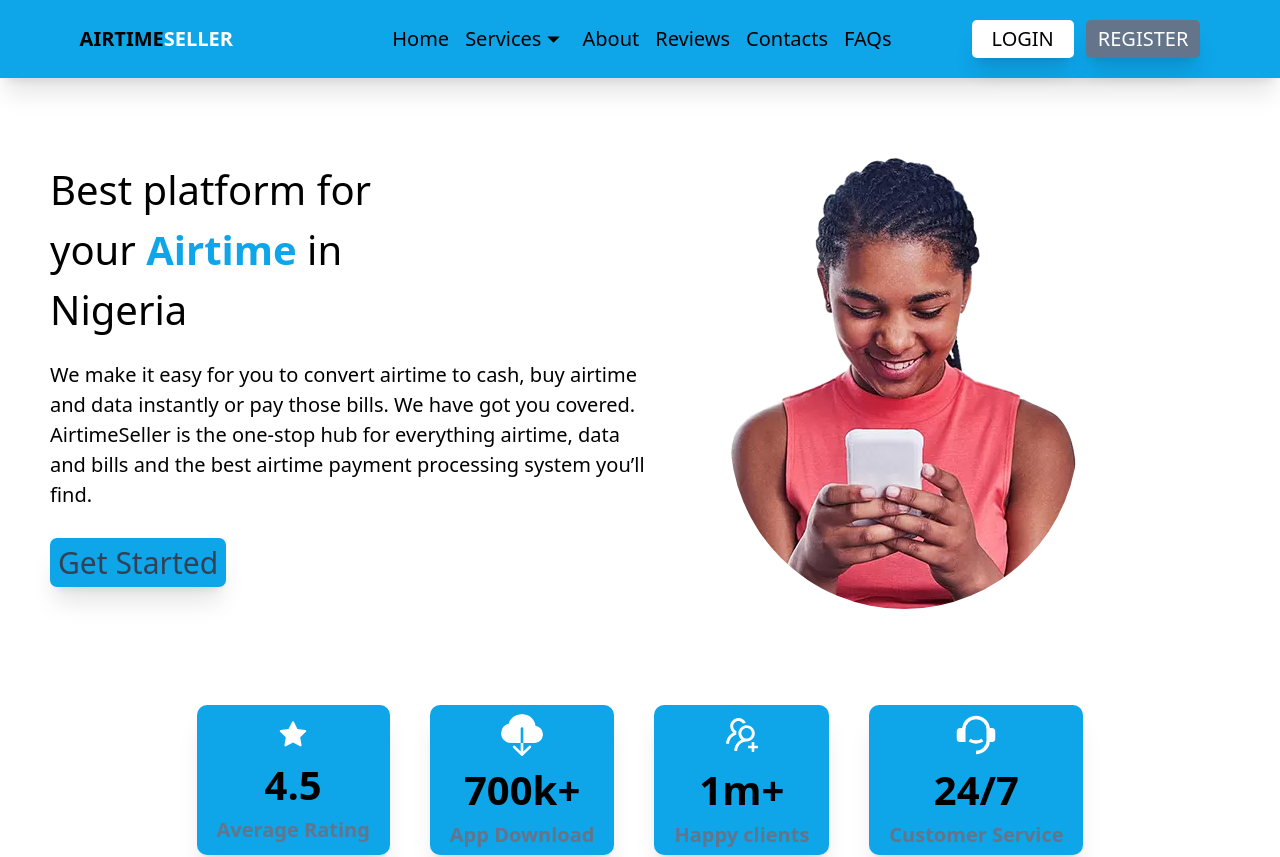
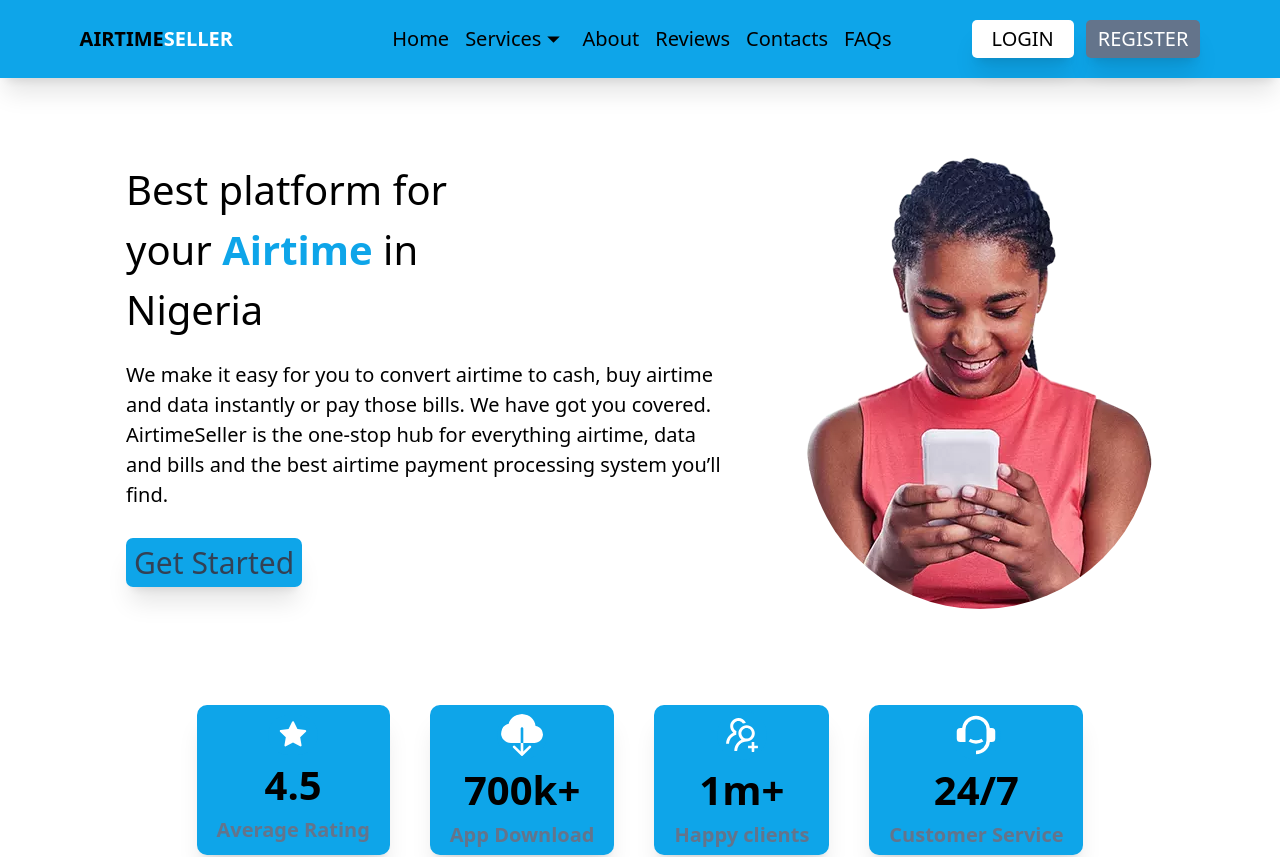
Before and after one commit to DesmondNzubechi/Airtime-seller, a React (Create React App) app: page / in a window 1280 px wide. Shown: the top 857 px of the page. Built offline with nearby package versions, Linux system fonts and the light colour scheme; the HTML template or start-up script is replaced by a standard one.

Commit message:
new change

```diff
--- a/src/Components/Header/Header.jsx
+++ b/src/Components/Header/Header.jsx
@@ -36,7 +36,7 @@ const Header = () => {
 </div>
             </div>
             <div data-aos=''>
-            <div  className="md:w-[500px] ">
+            <div  className="md:max-w-[500px] ">
                 <img  className="  rounded-full " src={logoS} alt="" />
             </div>
             </div>
--- a/src/Components/Navbar/Navbar.jsx
+++ b/src/Components/Navbar/Navbar.jsx
@@ -51,7 +51,7 @@ const [isServices, setIsServices] = useState(false);
     return (
      <nav className="navi bg-sky-500 gap-10 p-5 shadow-xl  ">
         <div className="relative z-10">
-            <h1 className="uppercase font-bold text-[15px] md:text-[17px] xl:text-[20px] text-slate">Airtime<span className="text-white">seller</span></h1>
+            <h1 className="uppercase font-bold text-[20px] md:text-[17px] xl:text-[20px] text-slate">Airtime<span className="text-white">seller</span></h1>
         </div>
         <div className="link bg-sky-500" style={{left:isNav}}>
      <ul className="" >
```
